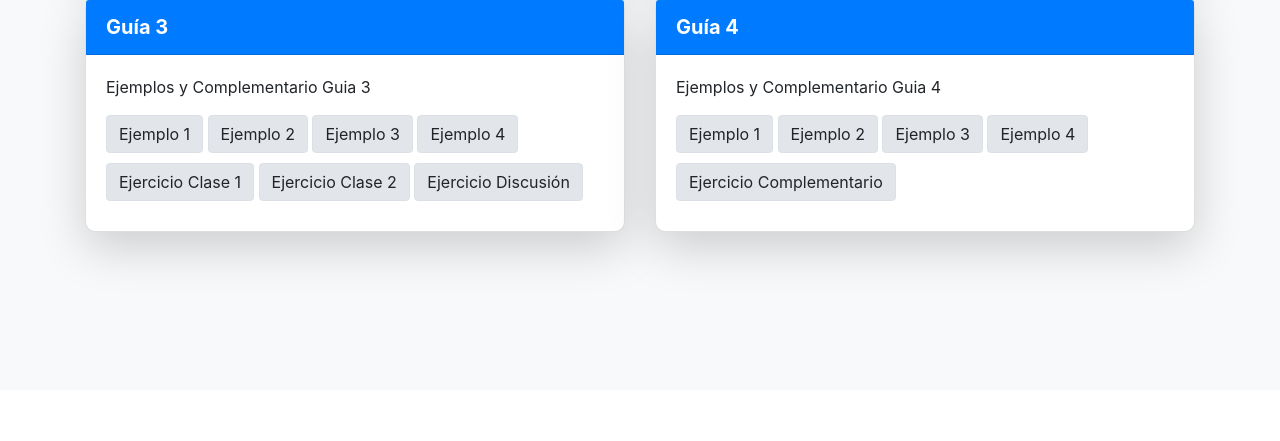
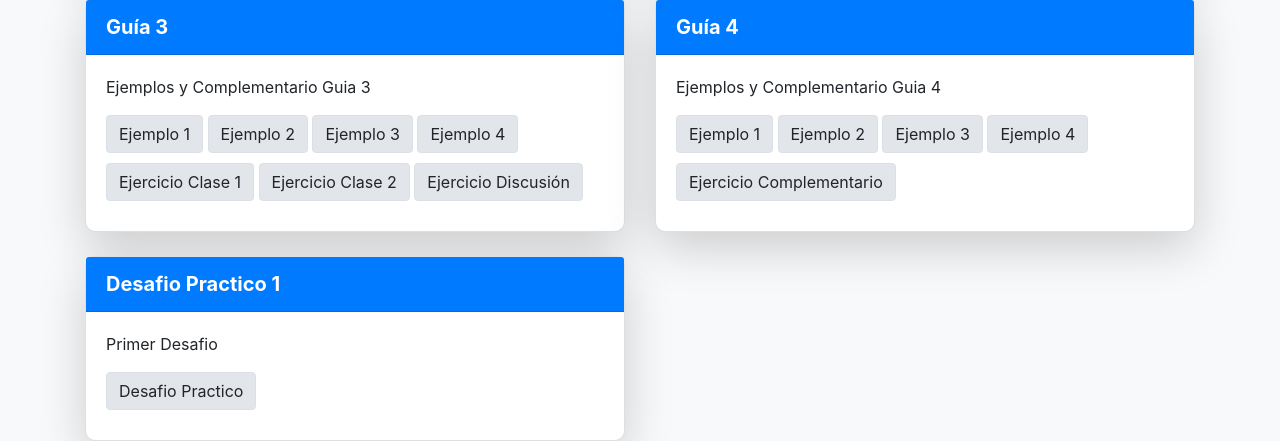
Before and after one commit to enriqueRodriguez/GuiasLIS, a PHP site: page / in a window 1280 px wide. Shown: the part 410-851 px from the top of the page. Before the commit the page ends 684 px from the top, so only its background shows below. Run offline with PHP 8.4, Linux system fonts and the light colour scheme; some libraries are stand-ins or nearby versions.

Commit message:
Update index.php
Se agrego el desafio al index

```diff
--- a/index.php
+++ b/index.php
@@ -77,6 +77,19 @@
                 </div>
             </div>
         </div>
+        <div class="row mt-4">
+            <div class="col-md-6">
+                <div class="card shadow-lg">
+                    <div class="card-header bg-primary text-white">
+                        Desafio Practico 1
+                    </div>
+                    <div class="card-body">
+                        <p class="card-text">Primer Desafio</p>
+                        <a href="DesafioPractico1/" class="btn btn-secondary" target="_blank">Desafio Practico</a>
+                    </div>
+                </div>
+            </div>
+        </div>
     </div>
 
     <script src="https://code.jquery.com/jquery-3.5.1.slim.min.js"></script>
```
